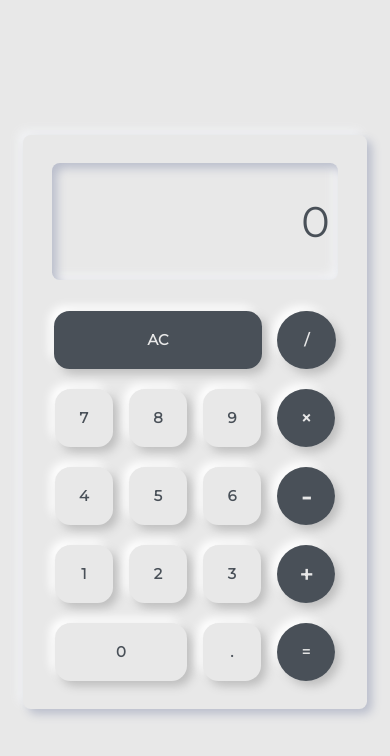
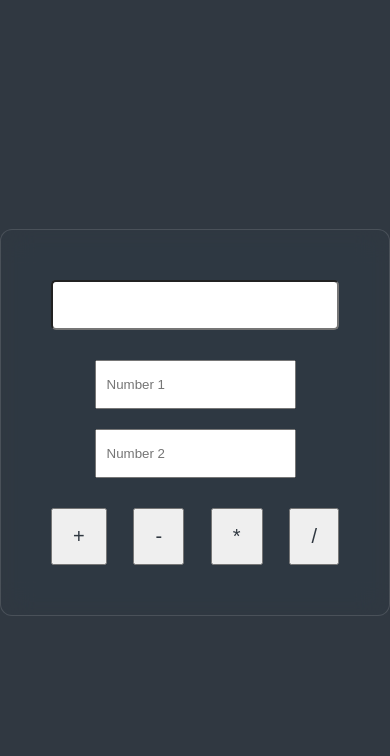
Before and after one commit to ramaherdianto/kalkulator-dom, a plain HTML site: page index.html in a window 390 px wide. Drawn offline with Linux system fonts and the light colour scheme.

Commit message:
feat: add project

```diff
--- a/app.css
+++ /dev/null
@@ -1,338 +0,0 @@
-@import url('https://fonts.googleapis.com/css?family=Montserrat&display=swap');
-
-* {
-    margin: 0;
-    padding: 0;
-    box-sizing: border-box;
-    background-color: #e8e8e8;
-    font-family: 'Montserrat', sans-serif;
-    outline: none;
-}
-
-body {
-    display: flex;
-    justify-content: center;
-}
-
-.container {
-    display: flex;
-    justify-content: center;
-    align-items: center;
-    padding: 5vw 20vw;
-    width: 75vw;
-    height: 100vh;
-}
-
-.container .calculator {
-    padding: 2vw 0.5vw;
-    border-radius: 1vw;
-    width: 90%;
-    display: flex;
-    flex-direction: column;
-    justify-content: center;
-    align-items: center;
-    box-shadow: 5px 5px 10px #babecc, -5px -5px 10px #f2f3f5;
-    -webkit-box-shadow: 5px 5px 10px #babecc, -5px -5px 10px #f2f3f5;
-    -moz-box-shadow: 5px 5px 10px #babecc, -5px -5px 10px #f2f3f5;
-}
-
-.calculator .hasil {
-    display: flex;
-    justify-content: center;
-}
-
-.hasil input {
-    padding: 5vw 1vw;
-    width: 85%;
-    height: 10vw;
-    text-align: right;
-    font-size: 5vw;
-    color: #303841dc;
-    border: none;
-    border-radius: 1vw;
-    box-shadow: inset 5px 5px 10px #babecc, inset -5px -5px 10px #f2f3f5;
-    -webkit-box-shadow: inset 5px 5px 10px #babecc, inset -5px -5px 10px #f2f3f5;
-    -moz-box-shadow: inset 5px 5px 10px #babecc, inset -5px -5px 10px #f2f3f5;
-}
-
-.calculator .tombol__calculator {
-    display: flex;
-    justify-content: center;
-    flex-wrap: wrap;
-    margin-top: 2vw;
-    column-gap: 2vw;
-    row-gap: 1vw;
-}
-
-.tombol__calculator button {
-    cursor: pointer;
-    width: 5vw;
-    height: 5vw;
-    border: none;
-    border-radius: 1vw;
-    background-color: #e8e8e8;
-    box-shadow: 5px 5px 10px #bebebe, -5px -5px 10px #ffffff;
-    -webkit-box-shadow: 5px 5px 10px #bebebe, -5px -5px 10px #ffffff;
-    -moz-box-shadow: 5px 5px 10px #bebebe, -5px -5px 10px #ffffff;
-    color: #303841dc;
-    font-size: 1.5vw;
-    font-weight: 600;
-    transition: all 1s ease-in;
-}
-
-.tombol__calculator button:active {
-    box-shadow: inset 5px 5px 10px #babecc, inset -5px -5px 10px #f2f3f5;
-    -webkit-box-shadow: inset 5px 5px 10px #babecc, inset -5px -5px 10px #f2f3f5;
-    -moz-box-shadow: inset 5px 5px 10px #babecc, inset -5px -5px 10px #f2f3f5;
-    transition: all 1s ease-out;
-}
-
-.tombol__calculator .btn__clear {
-    background-color: #303841dc;
-    color: #e8e8e8;
-    width: 19vw;
-}
-
-.tombol__calculator .btn__hapus {
-    background-color: #303841dc;
-    color: #e8e8e8;
-}
-
-.tombol__calculator .btn__modulus {
-    background-color: #303841dc;
-    color: #e8e8e8;
-}
-
-.tombol__calculator .btn__kurang {
-    font-size: 3vw;
-    background-color: #303841dc;
-    color: #e8e8e8;
-    border-radius: 50%;
-}
-
-.tombol__calculator .btn__bagi {
-    background-color: #303841dc;
-    color: #e8e8e8;
-    border-radius: 50%;
-}
-
-.tombol__calculator .btn__kali {
-    font-size: 2vw;
-    background-color: #303841dc;
-    color: #e8e8e8;
-    border-radius: 50%;
-}
-
-.tombol__calculator .btn__tambah {
-    font-size: 2vw;
-    background-color: #303841dc;
-    color: #e8e8e8;
-    border-radius: 50%;
-}
-
-.tombol__calculator .btn__nol {
-    width: 11.8vw;
-}
-
-.tombol__calculator .sama__dengan {
-    background-color: #303841dc;
-    color: #e8e8e8;
-    border-radius: 50%;
-}
-
-.tombol__calculator .sama__dengan:active,
-.tombol__calculator .btn__bagi:active,
-.tombol__calculator .btn__tambah:active,
-.tombol__calculator .btn__kurang:active,
-.tombol__calculator .btn__kali:active,
-.tombol__calculator .btn__clear:active,
-.tombol__calculator .btn__hapus:active,
-.tombol__calculator .btn__modulus:active {
-    background: #303841dc;
-    box-shadow: inset 16px 16px 32px #202328, inset -16px -16px 32px #454d58;
-    -webkit-box-shadow: inset 16px 16px 32px #202328,
-        inset -16px -16px 32px #454d58;
-    -moz-box-shadow: inset 16px 16px 32px #202328,
-        inset -16px -16px 32px #454d58;
-}
-
-/* ========== Ipad Version ========== */
-@media all and (max-width: 992px) {
-    .container {
-        width: 100%;
-        height: 100vh;
-    }
-
-    .container .calculator {
-        padding: 4vw 2vw;
-        border-radius: 1.5vw;
-        width: 100%;
-    }
-
-    .hasil input {
-        width: 87%;
-        height: 20vw;
-        font-size: 7vw;
-        border-radius: 1.5vw;
-        box-shadow: inset 5px 5px 10px #babecc, inset -5px -5px 10px #f2f3f5;
-        -webkit-box-shadow: inset 5px 5px 10px #babecc,
-            inset -5px -5px 10px #f2f3f5;
-        -moz-box-shadow: inset 5px 5px 10px #babecc,
-            inset -5px -5px 10px #f2f3f5;
-    }
-
-    .calculator .tombol__calculator {
-        width: 100%;
-        column-gap: 3vw;
-        row-gap: 2.5vw;
-        margin-top: 5vw;
-    }
-
-    .tombol__calculator button {
-        width: 10vw;
-        height: 10vw;
-        border-radius: 2vw;
-        font-size: 2.5vw;
-    }
-
-    .tombol__calculator button:active {
-        box-shadow: inset 5px 5px 10px #babecc, inset -5px -5px 10px #f2f3f5;
-        -webkit-box-shadow: inset 5px 5px 10px #babecc,
-            inset -5px -5px 10px #f2f3f5;
-        -moz-box-shadow: inset 5px 5px 10px #babecc,
-            inset -5px -5px 10px #f2f3f5;
-    }
-
-    .tombol__calculator .btn__clear {
-        width: 36vw;
-    }
-
-    .tombol__calculator .btn__kurang {
-        font-size: 5vw;
-        border-radius: 50%;
-    }
-
-    .tombol__calculator .btn__kali {
-        font-size: 3.5vw;
-        border-radius: 50%;
-    }
-
-    .tombol__calculator .btn__tambah {
-        font-size: 3.5vw;
-        border-radius: 50%;
-    }
-
-    .tombol__calculator .btn__nol {
-        width: 23vw;
-    }
-
-    .tombol__calculator .sama__dengan {
-        border-radius: 50%;
-    }
-
-    .tombol__calculator .sama__dengan:active,
-    .tombol__calculator .btn__bagi:active,
-    .tombol__calculator .btn__tambah:active,
-    .tombol__calculator .btn__kurang:active,
-    .tombol__calculator .btn__kali:active,
-    .tombol__calculator .btn__clear:active,
-    .tombol__calculator .btn__hapus:active,
-    .tombol__calculator .btn__modulus:active {
-        background: #303841dc;
-        box-shadow: inset 16px 16px 32px #202328, inset -16px -16px 32px #454d58;
-        -webkit-box-shadow: inset 16px 16px 32px #202328,
-            inset -16px -16px 32px #454d58;
-        -moz-box-shadow: inset 16px 16px 32px #202328,
-            inset -16px -16px 32px #454d58;
-    }
-}
-
-/* ========= Mobile Version ======== */
-@media all and (max-width: 576px) {
-    .container {
-        width: 100vw;
-        padding: 0 6vw;
-        height: 100vh;
-    }
-
-    .container .calculator {
-        width: 100%;
-        padding: 7vw 2vw;
-        border-radius: 2vw;
-    }
-
-    .hasil input {
-        font-size: 11vw;
-        padding: 15vw 2vw;
-        border-radius: 2vw;
-        box-shadow: inset 5px 5px 10px #babecc, inset -5px -5px 10px #f2f3f5;
-        -webkit-box-shadow: inset 5px 5px 10px #babecc,
-            inset -5px -5px 10px #f2f3f5;
-        -moz-box-shadow: inset 5px 5px 10px #babecc,
-            inset -5px -5px 10px #f2f3f5;
-    }
-
-    .calculator .tombol__calculator {
-        row-gap: 5vw;
-        column-gap: 4vw;
-        margin-top: 8vw;
-    }
-
-    .tombol__calculator button {
-        width: 15vw;
-        height: 15vw;
-        font-size: 3.8vw;
-        border-radius: 4vw;
-    }
-
-    .tombol__calculator button:active {
-        box-shadow: inset 5px 5px 10px #babecc, inset -5px -5px 10px #f2f3f5;
-        -webkit-box-shadow: inset 5px 5px 10px #babecc,
-            inset -5px -5px 10px #f2f3f5;
-        -moz-box-shadow: inset 5px 5px 10px #babecc,
-            inset -5px -5px 10px #f2f3f5;
-    }
-
-    .tombol__calculator .btn__clear {
-        width: 53.3vw;
-    }
-
-    .tombol__calculator .btn__kurang {
-        font-size: 7vw;
-        border-radius: 50%;
-    }
-
-    .tombol__calculator .btn__kali {
-        font-size: 5vw;
-        border-radius: 50%;
-    }
-
-    .tombol__calculator .btn__tambah {
-        font-size: 6vw;
-        border-radius: 50%;
-    }
-
-    .tombol__calculator .btn__nol {
-        width: 33.9vw;
-    }
-
-    .tombol__calculator .sama__dengan {
-        border-radius: 50%;
-    }
-
-    .tombol__calculator .sama__dengan:active,
-    .tombol__calculator .btn__bagi:active,
-    .tombol__calculator .btn__tambah:active,
-    .tombol__calculator .btn__kurang:active,
-    .tombol__calculator .btn__kali:active,
-    .tombol__calculator .btn__clear:active,
-    .tombol__calculator .btn__hapus:active,
-    .tombol__calculator .btn__modulus:active {
-        background: #303841dc;
-        box-shadow: inset 16px 16px 32px #202328, inset -16px -16px 32px #454d58;
-        -webkit-box-shadow: inset 16px 16px 32px #202328,
-            inset -16px -16px 32px #454d58;
-        -moz-box-shadow: inset 16px 16px 32px #202328,
-            inset -16px -16px 32px #454d58;
-    }
-}
--- a/index.html
+++ b/index.html
@@ -4,48 +4,24 @@
         <meta charset="UTF-8" />
         <meta http-equiv="X-UA-Compatible" content="IE=edge" />
         <meta name="viewport" content="width=device-width, initial-scale=1.0" />
-
-        <!-- CSS -->
-        <link rel="stylesheet" href="app.css" />
-
+        <link rel="stylesheet" href="style.css" />
         <title>Kalkulator DOM</title>
     </head>
     <body>
-        <div class="container">
-            <div class="calculator">
-                <div class="hasil">
-                    <input
-                        type="text"
-                        readonly
-                        class="calculator-screen"
-                        value="0"
-                    />
-                </div>
-                <div class="tombol__calculator">
-                    <button class="btn__clear">AC</button>
-                    <button class="operator btn__bagi" value="/">/</button>
-                    <button class="number" value="7">7</button>
-                    <button class="number" value="8">8</button>
-                    <button class="number" value="9">9</button>
-                    <button class="operator btn__kali" value="*">
-                        &times;
-                    </button>
-                    <button class="number" value="4">4</button>
-                    <button class="number" value="5">5</button>
-                    <button class="number" value="6">6</button>
-                    <button class="operator btn__kurang" value="-">-</button>
-                    <button class="number" value="1">1</button>
-                    <button class="number" value="2">2</button>
-                    <button class="number" value="3">3</button>
-                    <button class="operator btn__tambah" value="+">+</button>
-                    <button class="number btn__nol" value="0">0</button>
-                    <button class="decimal" value=".">.</button>
-                    <button class="sama__dengan">=</button>
-                </div>
+        <div class="card">
+            <input type="number" readonly id="result" />
+            <div class="card__input">
+                <input type="number" id="num1" placeholder="Number 1" />
+                <input type="number" id="num2" placeholder="Number 2" />
+            </div>
+            <div class="card__opr">
+                <button id="plus">+</button>
+                <button id="min">-</button>
+                <button id="times">*</button>
+                <button id="div">/</button>
             </div>
         </div>
 
-        <!-- Js -->
-        <script type="text/javascript" src="app.js"></script>
+        <script src="app.js"></script>
     </body>
 </html>
--- /dev/null
+++ b/style.css
@@ -0,0 +1,69 @@
+* {
+    margin: 0;
+    padding: 0;
+    box-sizing: border-box;
+}
+
+body {
+    background-color: #303841;
+    display: flex;
+    align-items: center;
+    justify-content: center;
+    min-height: 100vh;
+}
+
+.card {
+    background: #303841;
+    backdrop-filter: blur(16px) saturate(180%);
+    -webkit-backdrop-filter: blur(16px) saturate(180%);
+    background-color: rgba(48, 56, 65, 0.75);
+    border-radius: 12px;
+    border: 1px solid rgba(255, 255, 255, 0.125);
+    padding: 50px;
+    display: flex;
+    flex-direction: column;
+    justify-content: center;
+    align-items: center;
+}
+
+.card #result {
+    width: 100%;
+    height: 50px;
+    border-radius: 5px;
+    padding: 15px 10px;
+    color: #303841;
+    background: white;
+}
+
+.card__input {
+    margin-top: 30px;
+    display: flex;
+    justify-content: center;
+    align-items: center;
+    flex-wrap: wrap;
+    gap: 20px;
+}
+
+.card__input #num1,
+.card__input #num2 {
+    padding: 15px 10px;
+    color: #303841;
+}
+
+.card__opr {
+    display: flex;
+    justify-content: space-between;
+    align-items: center;
+    width: 100%;
+    margin-top: 30px;
+}
+
+.card__opr #plus,
+.card__opr #min,
+.card__opr #times,
+.card__opr #div {
+    padding: 15px 20px;
+    color: #303841;
+    font-size: 20px;
+    cursor: pointer;
+}
```
Also changed, not shown: app.js (+15 -97 lines).
